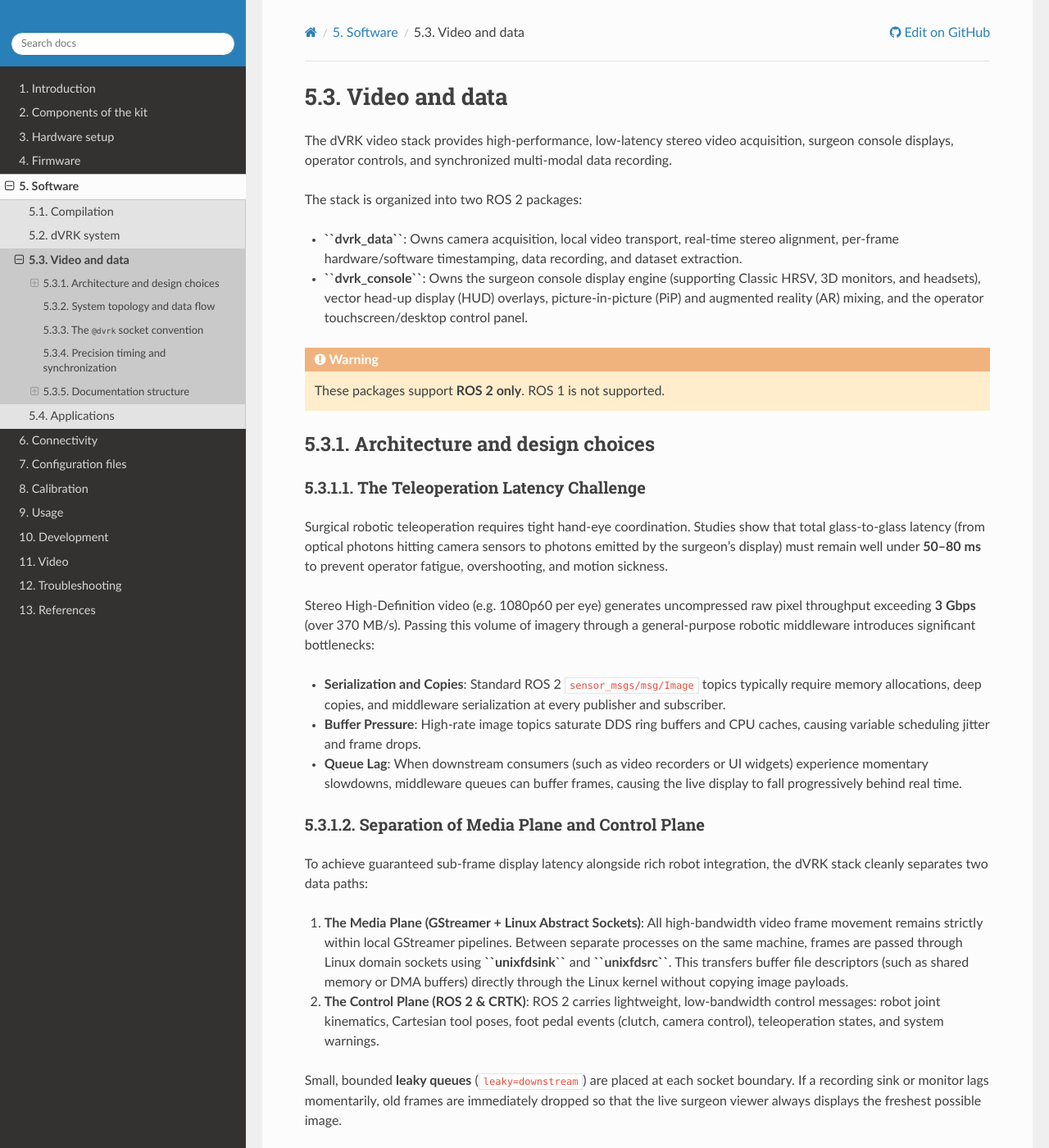
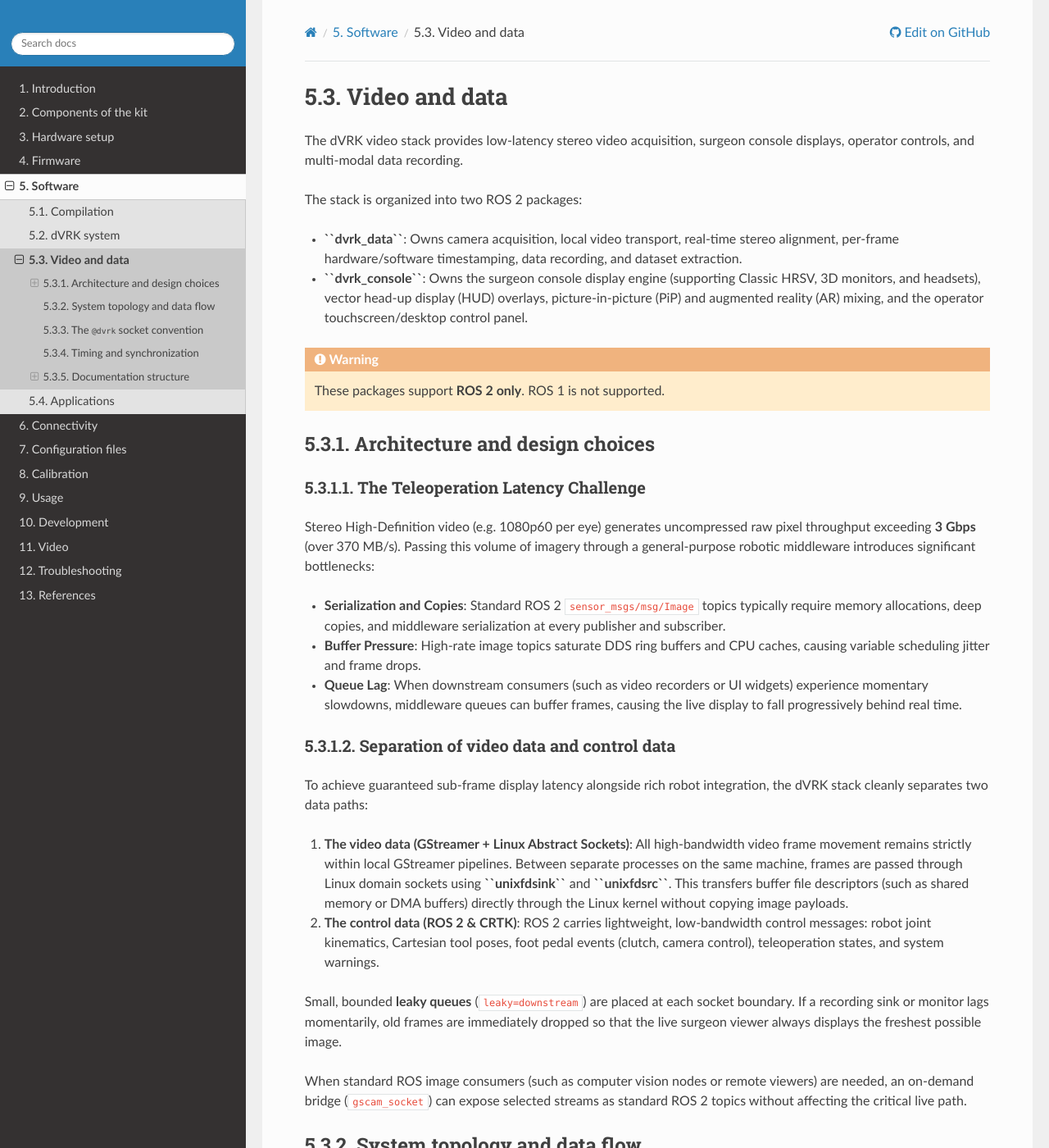
Before and after one commit to jhu-dvrk/dvrk-readthedocs, a Sphinx documentation site: the page built from docs/pages/software/video-and-data.rst, in a window 1280 px wide and 1400 px high. Shown: the whole window at 82% size. Built offline with Sphinx 7.4.7 and the Read the Docs theme 3.1.0, drawn with Linux system fonts in a browser that asks for light colours; the version number could not be read and is left out; some of the changed text lies outside the part shown.

Commit message:
Update video and data documentation for clarity
Revised text for clarity and conciseness in the video and data documentation.

```diff
--- a/docs/pages/software/video-and-data.rst
+++ b/docs/pages/software/video-and-data.rst
@@ -6,9 +6,8 @@
 Video and data
 ##############
 
-The dVRK video stack provides high-performance, low-latency stereo video
-acquisition, surgeon console displays, operator controls, and synchronized
-multi-modal data recording.
+The dVRK video stack provides low-latency stereo video
+acquisition, surgeon console displays, operator controls, and multi-modal data recording.
 
 The stack is organized into two ROS 2 packages:
 
@@ -31,11 +30,6 @@
 The Teleoperation Latency Challenge
 ===================================
 
-Surgical robotic teleoperation requires tight hand-eye coordination. Studies
-show that total glass-to-glass latency (from optical photons hitting camera
-sensors to photons emitted by the surgeon's display) must remain well under
-**50–80 ms** to prevent operator fatigue, overshooting, and motion sickness.
-
 Stereo High-Definition video (e.g. 1080p60 per eye) generates uncompressed raw
 pixel throughput exceeding **3 Gbps** (over 370 MB/s). Passing this volume of
 imagery through a general-purpose robotic middleware introduces significant
@@ -50,20 +44,20 @@
   experience momentary slowdowns, middleware queues can buffer frames, causing
   the live display to fall progressively behind real time.
 
-Separation of Media Plane and Control Plane
+Separation of video data and control data
 ===========================================
 
 To achieve guaranteed sub-frame display latency alongside rich robot integration,
 the dVRK stack cleanly separates two data paths:
 
-1. **The Media Plane (GStreamer + Linux Abstract Sockets)**:
+1. **The video data (GStreamer + Linux Abstract Sockets)**:
    All high-bandwidth video frame movement remains strictly within local
    GStreamer pipelines. Between separate processes on the same machine, frames
    are passed through Linux domain sockets using **``unixfdsink``** and
    **``unixfdsrc``**. This transfers buffer file descriptors (such as shared
    memory or DMA buffers) directly through the Linux kernel without copying image
    payloads.
-2. **The Control Plane (ROS 2 & CRTK)**:
+2. **The control data (ROS 2 & CRTK)**:
    ROS 2 carries lightweight, low-bandwidth control messages: robot joint
    kinematics, Cartesian tool poses, foot pedal events (clutch, camera control),
    teleoperation states, and system warnings.
@@ -156,11 +150,11 @@
   time using ``ros2 run dvrk_data gscam_socket``.
 
 
-Precision timing and synchronization
-************************************
+Timing and synchronization
+**************************
 
-High-fidelity surgical data science and robot learning require nanosecond-level
-time synchronization across heterogeneous sensors:
+Good surgical data science and robot learning require precise
+time stamping across heterogeneous sensors:
 
 1. **Hardware/Source Timestamping**: As each frame arrives at ``stereo_source``,
    a GStreamer buffer probe captures a monotonic ``CLOCK_REALTIME`` timestamp.
```
